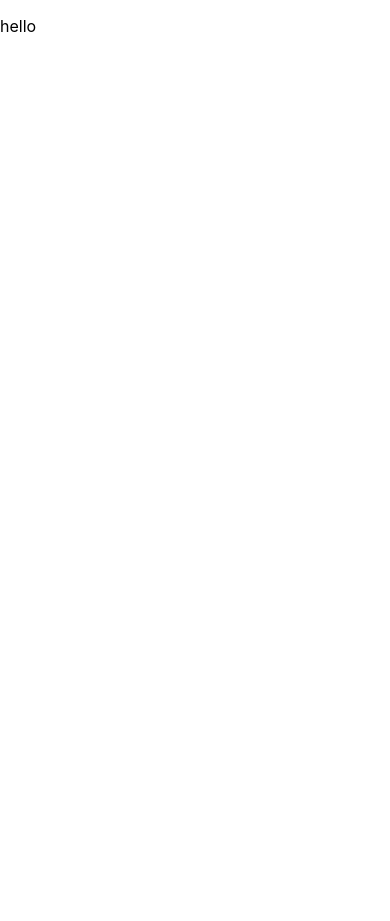
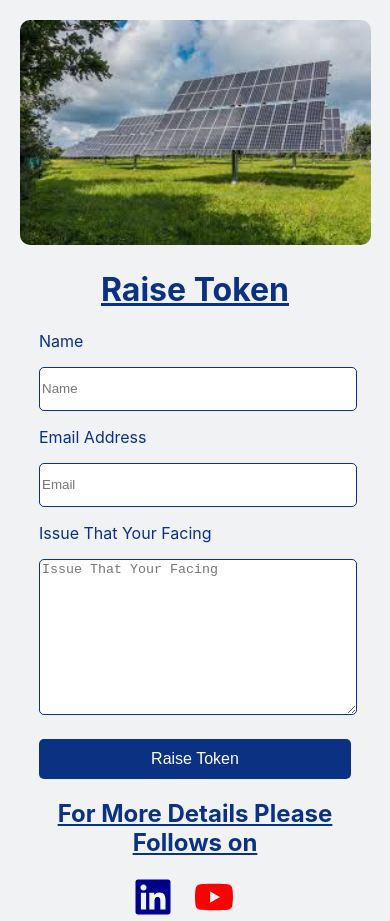
Before and after one commit to muralikarthik123/newsamrajapp, a React (Create React App) app: page /more in a window 390 px wide. Before the commit the page ends 844 px from the top, so only its background shows below. Built offline with nearby package versions, Linux system fonts and the light colour scheme.

Commit message:
index.html more.css more.jsx

```diff
--- a/public/index.html
+++ b/public/index.html
@@ -2,14 +2,14 @@
 <html lang="en">
   <head>
     <meta charset="utf-8" />
-    <link rel="icon" href="%PUBLIC_URL%/favicon.ico" />
+    <link rel="icon" href="%PUBLIC_URL%/logo.jpg" />
     <meta name="viewport" content="width=device-width, initial-scale=1" />
     <meta name="theme-color" content="#000000" />
     <meta
       name="description"
       content="Web site created using create-react-app"
     />
-    <link rel="apple-touch-icon" href="%PUBLIC_URL%/logo192.png" />
+    <link rel="apple-touch-icon" href="%PUBLIC_URL%/logo.jpg" />
     <!--
       manifest.json provides metadata used when your web app is installed on a
       user's mobile device or desktop. See https://developers.google.com/web/fundamentals/web-app-manifest/
@@ -24,7 +24,7 @@
       work correctly both with client-side routing and a non-root public URL.
       Learn how to configure a non-root public URL by running `npm run build`.
     -->
-    <title>React App</title>
+    <title>Samraj solar</title>
   </head>
   <body>
     <noscript>You need to enable JavaScript to run this app.</noscript>
--- a/src/more/more.css
+++ b/src/more/more.css
@@ -0,0 +1,55 @@
+@media(max-width:500px){
+    .more{
+        background-color: #f0f2f4;
+        color:#0b3182;
+        width:100%;
+        .pannel{
+            width:90%;
+            margin-top: 20px;
+            margin-left: 5%;
+            border-radius: 10px;
+        }
+        .forms{
+            width:80%;
+            margin-left: 10%;
+            h1{
+                text-align: center;
+                text-decoration: underline;
+            }
+            .inputs{
+                width:100%;
+                height: 40px;
+                border:1px solid#0b3182;
+                border-radius: 5px;
+            }
+            .textarea{
+                width:100%;
+                height: 150px;
+                border: none;
+                border:1px solid#0b3182;
+                border-radius: 5px;
+            }
+            .book{
+                width:100%;
+                height: 40px;
+                background-color:#0b3182 ;
+                color:white;
+                font-size: 1rem;
+                border-radius: 5px;
+                border: none;
+            }
+        }
+        .icons{
+            display: flex;
+            gap:10%;
+            margin-left: 30%;
+            .ic1,.ic2{
+                font-size:40px;
+            }
+        }
+    }
+    h2{
+        text-align: center;
+        text-decoration: underline;
+    }
+}
--- a/src/more/more.jsx
+++ b/src/more/more.jsx
@@ -1,9 +1,69 @@
-import React from 'react'
+import React, { useState } from 'react'
 import './more.css'
-export default function More() {
+import emailjs from '@emailjs/browser';
+import { FaLinkedin } from "react-icons/fa";
+import { FaYoutube } from "react-icons/fa";
+export default function Registrations() {
+  const [data, setData] = useState({
+    name: '',
+    number: '',
+    mail: '',
+    message: '',
+  });
+
+  const { name,mail, message } = data;
+
+  const handleChange = (e) => {
+    const { name, value } = e.target;
+    setData((prevData) => ({...prevData,[name]: value,}));
+  };
+
+  const handleSubmit = (e) => {
+    e.preventDefault();
+    // Handle form submission logic here
+    emailjs
+      .sendForm('service_wp5fg25', 'template_rlt0bfg',e.target, {
+        publicKey: '9oLRZGqYbI-iCb1mM',
+      })
+      .then(
+        () => {
+          console.log('SUCCESS!');
+        },
+        (error) => {
+          console.log('FAILED...', error.text);
+        },
+      );
+      e.target.reset()
+  };
   return (
-    <div>
-      <p>hello</p>
+    <div className='more'>
+      {/* image at top*/}
+      <img className='pannel' src='./solarpannels.jpeg' alt=''/>
+      <br></br>
+      {/*registration form */}
+      <form onSubmit={handleSubmit} className='forms'>
+        <h1>Raise Token</h1>
+        <p>Name</p>
+        <input   value={name} name='name' onChange={handleChange} className='inputs' type='text' placeholder='Name' required/>
+        <br/>
+        <p>Email Address</p>
+        <input   value={mail} name='mail' onChange={handleChange} className='inputs' type='text' placeholder='Email' required/>
+        <p>Issue That Your Facing</p>
+        <textarea  value={message} name='message' onChange={handleChange} className='textarea' type='textarea' placeholder='Issue That Your Facing' required/>
+        <br/>
+        <br/>
+        <button className='book'>Raise Token</button>
+        <br/>
+        <h2>For More Details Please Follows on </h2>
+        <div className='icons'>
+          <div>
+            <a href='https://www.linkedin.com/company/samraj-solar-energies/posts/?feedView=all' style={{color:'darkblue'}}><FaLinkedin className='ic1'/></a>
+          </div>
+          <div>
+            <a href='https://www.youtube.com/@samrajindustries2263' style={{color:'red'}}><FaYoutube className='ic2'/></a>
+          </div>
+        </div>
+      </form>
     </div>
   )
 }
```
Also changed, not shown: public/solarpannels.jpeg (added).
